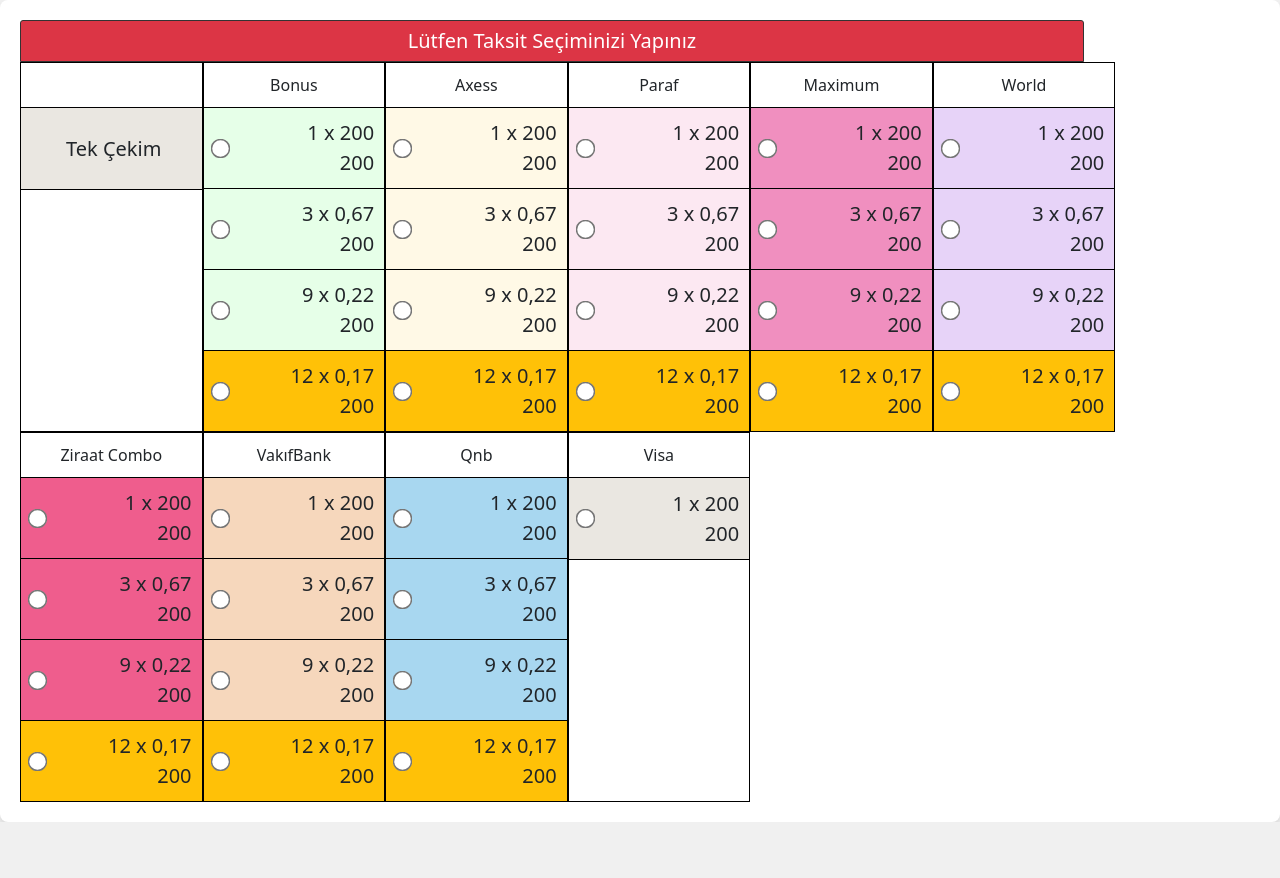
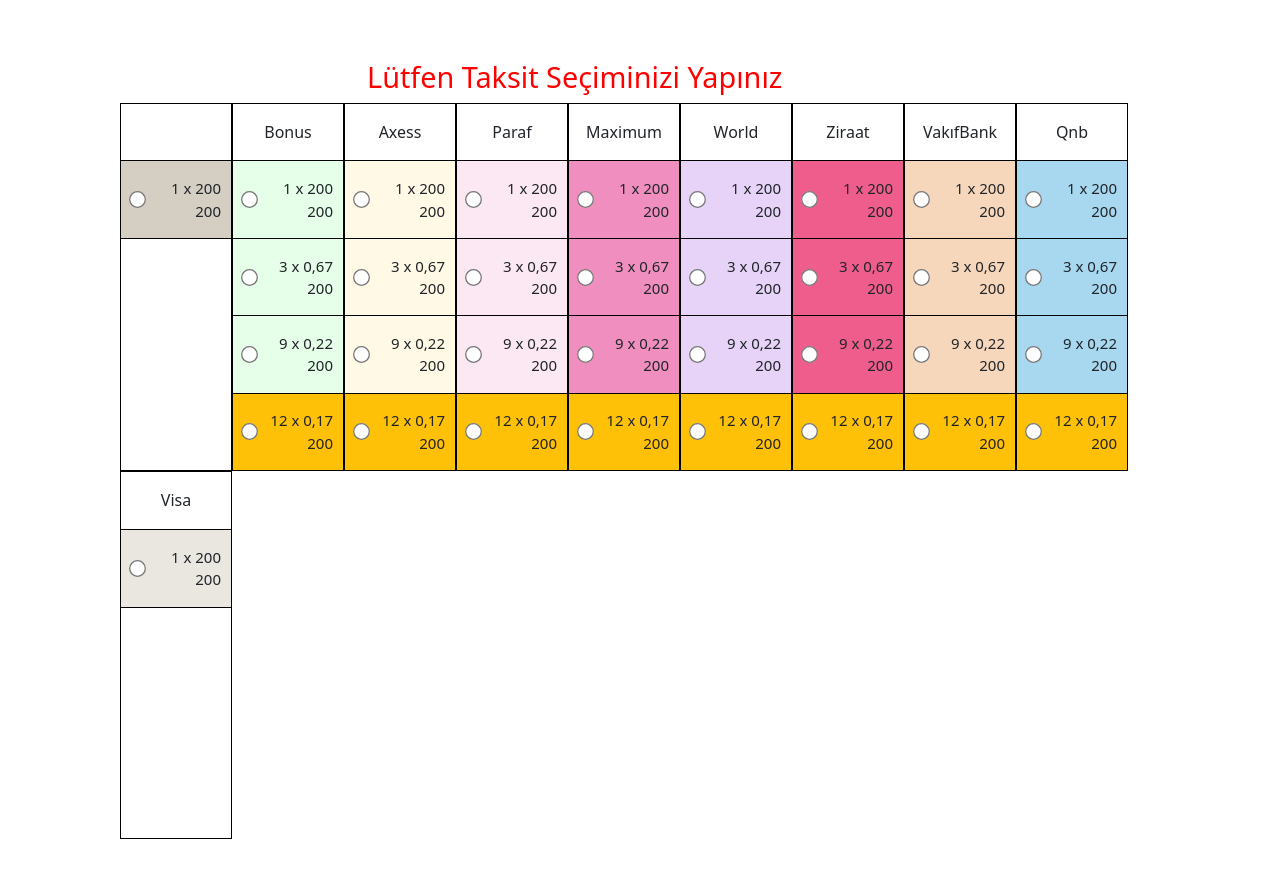
Before and after one commit to Mustafashn1/HTMLveCSSileKrediKartiTaksitTablosu, a plain HTML site: page Tablo/deneme.html in a window 1280 px wide. Before the commit the page ends 822 px from the top, so only its background shows below. Drawn offline with nearby package versions, Linux system fonts and the light colour scheme.

Commit message:
Proje onay bekliyor

```diff
--- a/Tablo/deneme.css
+++ b/Tablo/deneme.css
@@ -5,31 +5,24 @@
     align-items: center;
     margin: 0;
     height: 100%;
-    background-color: #f0f0f0;
 }
 
 .container {
     display: flex;
     flex-wrap: wrap;
-    max-width: 100%;
-    background-color: white;
-    box-shadow: 0 4px 6px rgba(0, 0, 0, 0.1);
-    border-radius: 8px;
-    padding: 20px;
-    text-align: center;
-    width: 1870px;
+    padding: 50px;
 
 }
+.dynamic-title {
+    display: inline-block; /* Genişliği belirlemek için inline-block */
+    color: red;
+    padding: 5px 10px;
+    text-align: center;
+    width: calc(787% / 9); /* Tablo hücrelerinin genişliği kadar ol */
+    box-sizing: border-box;
+    font-size: 180%;
+  }
 
-.card-header {
-    background-color: #dc3545;
-    color: white;
-    font-weight: bold;
-    border: 1px solid #333;
-    border-radius: 10px;
-    margin-bottom: 0;
-    width: 1774px;
-}
 
 /* Tablo düzenlemeleri */
 .table-container {
@@ -38,28 +31,13 @@
     width: 150%;
     margin: 0 auto;
     align-items: center;
-
-
 }
 
 table {
     border-collapse: collapse;
-    width: 10rem;
+    width: 7rem;
     border: 1px solid #000;
     height: 368px; /* İçeriğe göre otomatik olarak boyutlanır */
-
-
-
-}
-.visa-table{
-    margin-bottom: 0; /* Üst boşluk */
-    max-width: 90%; /* Tabloyu genişliğini %90 olarak sınırlar */
-    height: 370px; /* İçeriğe göre otomatik olarak boyutlanır */
-
-}
-.visa-table th, .visa-table td {
-    text-align: center; /* Hücre içeriğini ortalar */
-
 }
 
 td {
@@ -75,22 +53,30 @@
 .cell-content {
     display: flex;
     align-items: center;
-    gap: 4rem;
     white-space: nowrap;
+    height: 40px;
+    width: auto;
+    justify-content: flex-end; /* Sağ tarafa yasla */
+}
+.cell {
+    padding: 10px;
 }
 
+
 .cell-content input[type="radio"] {
-    margin-right: 5px;
-    transform: scale(1.5);
-    margin: 0;
+    transform: scale(1.3);
+
+}
+input[type="radio"]{
+    margin-right: auto;
 }
 
 .text {
     display: flex;
     flex-direction: column;
     gap: 0px;
-    margin-left: auto;
-    text-align: right;
+    margin-left: 10px;
+    text-align: right; /* Sağ hizalama */
 }
 
 .text2 {
@@ -103,19 +89,25 @@
 
 .text-top,
 .text-bottom {
-    display: inline-block;
+    display: block;
     white-space: nowrap;
+
 }
 
 .text-top, .text-bottom {
     margin-left: auto;
-    font-size: 20px;
+    font-size: 15px;
 }
 
 .yazi {
     text-align: right;
-    font-size: 20px;
+    font-size: 15px;
 }
+
+.TekcekimBaslik{
+    height: 57px;
+}
+
 
 
 
@@ -130,64 +122,23 @@
 .ziraat { background-color: #ef5d8d !important; }
 .vakif { background-color: #f6d7bc !important; }
 .qnb { background-color: #a8d7f0 !important; }
-.visa { background-color: #eae7e1 !important; height: 82px; }
+.visa { background-color: #eae7e1 !important; padding-top: 10px; }
 .Yellow { background-color: #ffc107; }
 
 .gizle { opacity: 0; border: none; }
 
-/* Medya Sorguları (Responsive) */
-@media (max-width: 1864px) {
-    .card-header { width: 1795px; }
-}
-@media (max-width: 1835px) {
-    .card-header { width: 1597px; }
-}
-@media (max-width: 1637px) {
-    .card-header { width: 1419px; }
-}
-
-
-@media (max-width: 1459px) {
-    .card-header { width: 1242px; }
-
-}
-
-@media (max-width: 1282px) {
-    .card-header { width: 1064px; }
-
-
-}
-
-@media (max-width: 1104px) {
-    .card-header { width: 887px; }
-}
-@media (max-width: 927px) {
-    .card-header { width: 710px; }
-}
-
 @media (max-width: 790px) {
 
     table {
-        height: auto;
         width: auto;
         max-width: 100%;
     }
-    .card-header {
-        width: 603px;
-        margin-top: 20px; /* Yukarı kaymayı önlemek için margin ekledik */
-    }
 }
-@media (max-width: 659px) {
+@media (max-width: 790px) {
 
-    .table-container {
-        align-items: center;
-    }
-    table {
-        max-width: 100%;
-    }
-    .card-header {
-        width: 402px;
-        margin-top: 20px; /* Yukarı kaymayı önlemek için margin ekledik */
+    .dynamic-title {
+
+        font-size: 150%;
     }
 }
 
@@ -212,4 +163,10 @@
         margin-top: 10px; /* Yukarı kaymayı önlemek için margin ekledik */
         text-align: center;
     }
+    .dynamic-title {
+
+        font-size: 120%;
+        margin-left: 25px;
+        border-radius: 10px solid #000 ;
+    }
 }
--- a/Tablo/deneme.html
+++ b/Tablo/deneme.html
@@ -9,29 +9,30 @@
     </head>
     <body>
         <div class="container">
-            <div class="card-header text-center">
-                <h5 class="mb-0">Lütfen Taksit Seçiminizi Yapınız</h5>
+            <div class="dynamic-title">
+                Lütfen Taksit Seçiminizi Yapınız
             </div>
             <div class="table-container ">
-            <table class="visa-table TekCekim-Table">
-                <tr>
-                    <td class="gizle">Visa</td>
+            <table class="TekCekim-Table">
+                    <tr class="TekcekimBaslik">
+                        <td class="gizle">Tek Çekim</td>
                     </tr>
                     <tr>
-                    <td class="cell visa">
-                        <div class="cell-content ">
-                            <!-- <input type="radio" name="bank" value="bank1"> -->
-                            <div class=" text2">
-                                <span class="yazi">Tek Çekim</span>
+                        <td class="cell tek-cekim hucre">
+                            <div class="cell-content">
+                                <input type="radio" name="bank" value="bank1">
+                                <div class="text">
+                                    <span class="text-top">1 x 200</span>
+                                    <span class="text-bottom">200</span>
                                 </div>
                             </div>
                         </td>
                     </tr>
                     <tr>
-                    <td class="cell gizle">
-                        <div class="cell-content gizle ">
+                        <td class="cell  gizle">
+                            <div class="cell-content">
                                 <input type="radio" name="bank" value="bank1">
-                            <div class="text gizle">
+                                <div class="text">
                                     <span class="text-top">3 x 0,67</span>
                                     <span class="text-bottom">200</span>
                                 </div>
@@ -39,8 +40,8 @@
                         </td>
                     </tr>
                     <tr>
-                    <td class="cell gizle">
-                        <div class="cell-content gizle">
+                        <td class="cell  gizle">
+                            <div class="cell-content">
                                 <input type="radio" name="bank" value="bank1">
                                 <div class="text">
                                     <span class="text-top">9 x 0,22</span>
@@ -50,8 +51,8 @@
                         </td>
                     </tr>
                     <tr>
-                    <td class="cell  gizle" >
-                        <div class="cell-content gizle">
+                        <td class="cell Yellow gizle">
+                            <div class="cell-content">
                                 <input type="radio" name="bank" value="bank1">
                                 <div class="text">
                                     <span class="text-top">12 x 0,17</span>
@@ -308,7 +309,7 @@
             </table>
             <table>
                 <tr>
-                    <td>Ziraat Combo</td>
+                    <td>Ziraat</td>
                 </tr>
                 <tr>
                     <td class="cell ziraat">
@@ -453,7 +454,7 @@
                     </td>
                 </tr>
             </table>
-            <table class="visa-table">
+            <table>
                 <tr>
                     <td>Visa</td>
                 </tr>
@@ -469,10 +470,10 @@
                     </td>
                 </tr>
                 <tr>
-                    <td class="cell gizle">
-                        <div class="cell-content gizle ">
+                    <td class="cell qnb gizle">
+                        <div class="cell-content">
                             <input type="radio" name="bank" value="bank1">
-                            <div class="text gizle">
+                            <div class="text">
                                 <span class="text-top">3 x 0,67</span>
                                 <span class="text-bottom">200</span>
                             </div>
@@ -480,8 +481,8 @@
                     </td>
                 </tr>
                 <tr>
-                    <td class="cell gizle">
-                        <div class="cell-content gizle">
+                    <td class="cell qnb gizle">
+                        <div class="cell-content">
                             <input type="radio" name="bank" value="bank1">
                             <div class="text">
                                 <span class="text-top">9 x 0,22</span>
@@ -491,8 +492,8 @@
                     </td>
                 </tr>
                 <tr>
-                    <td class="cell gizle" >
-                        <div class="cell-content gizle">
+                    <td class="cell Yellow gizle">
+                        <div class="cell-content">
                             <input type="radio" name="bank" value="bank1">
                             <div class="text">
                                 <span class="text-top">12 x 0,17</span>
```
Lines whose indentation alone changed are shown as unchanged.
